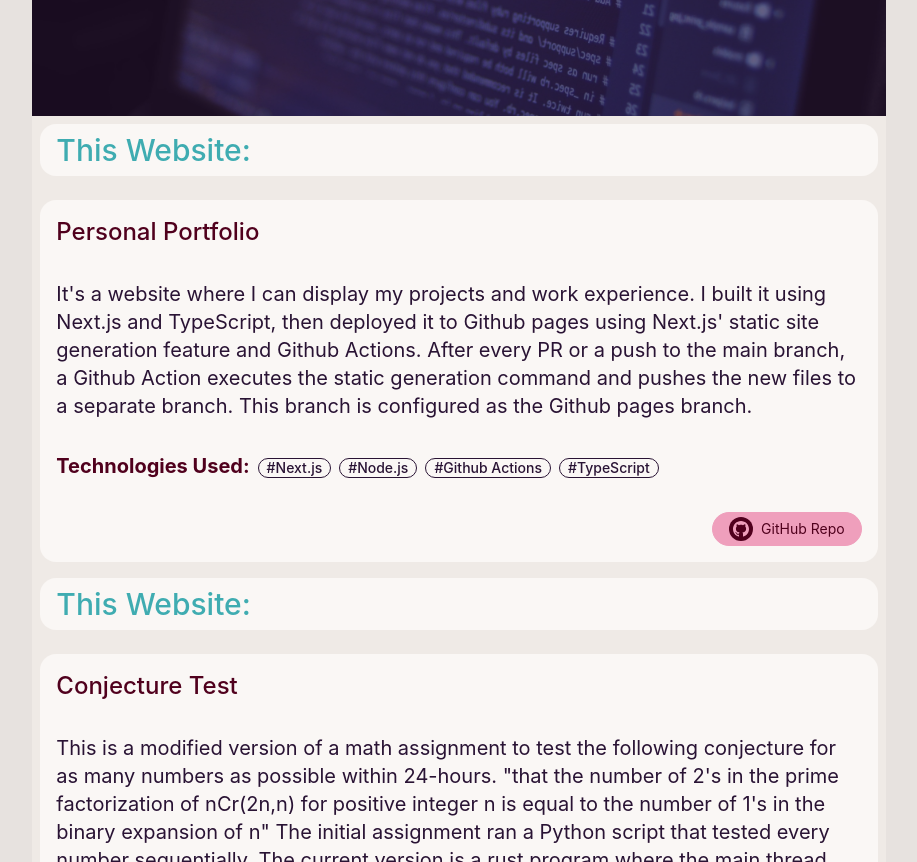
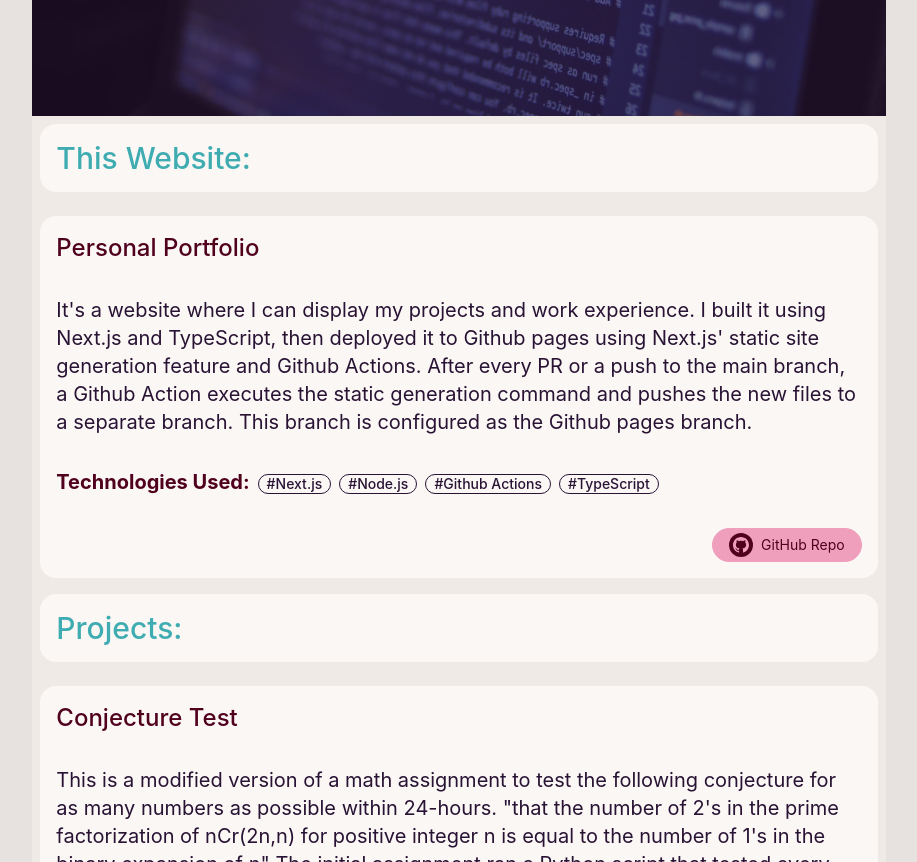
Before and after one commit to durid-ah/durid-ah.github.io, a Next.js app: page /projects in a window 1280 px wide. Shown: the part 340-1202 px from the top of the page, without its empty margins (181-1098 px from the left). Built offline with nearby package versions, Linux system fonts and the light colour scheme.

Commit message:
fix title naming typo

```diff
--- a/pages/projects.tsx
+++ b/pages/projects.tsx
@@ -42,12 +42,12 @@ export default function Projects({projectList, portfolioDescription}: ProjectPro
                <CenterContent>
                   <TitleSection title="My Projects" />
                   <section className="p-2 flex flex-col gap-4">
-                     <h2 className='card py-2 mb-2 pl-4 bg-base-100 text-3xl w-full text-primary-focus font-medium'>This Website:</h2>
+                     <h2 className='card p-4 mb-2 pl-4 bg-base-100 text-3xl w-full text-primary-focus font-medium'>This Website:</h2>
                      <ProjectCard project={portfolioDescription}/>
                   </section>
 
                   <section className="p-2 flex flex-col gap-4">
-                     <h2 className='card py-2 mb-2 pl-4 bg-base-100 text-3xl w-full text-primary-focus font-medium'>This Website:</h2>
+                     <h2 className='card p-4 mb-2 pl-4 bg-base-100 text-3xl w-full text-primary-focus font-medium'>Projects:</h2>
                      {
                         projectList.map(item => (
                            <ProjectCard key={item.title} project={item}/>
```
